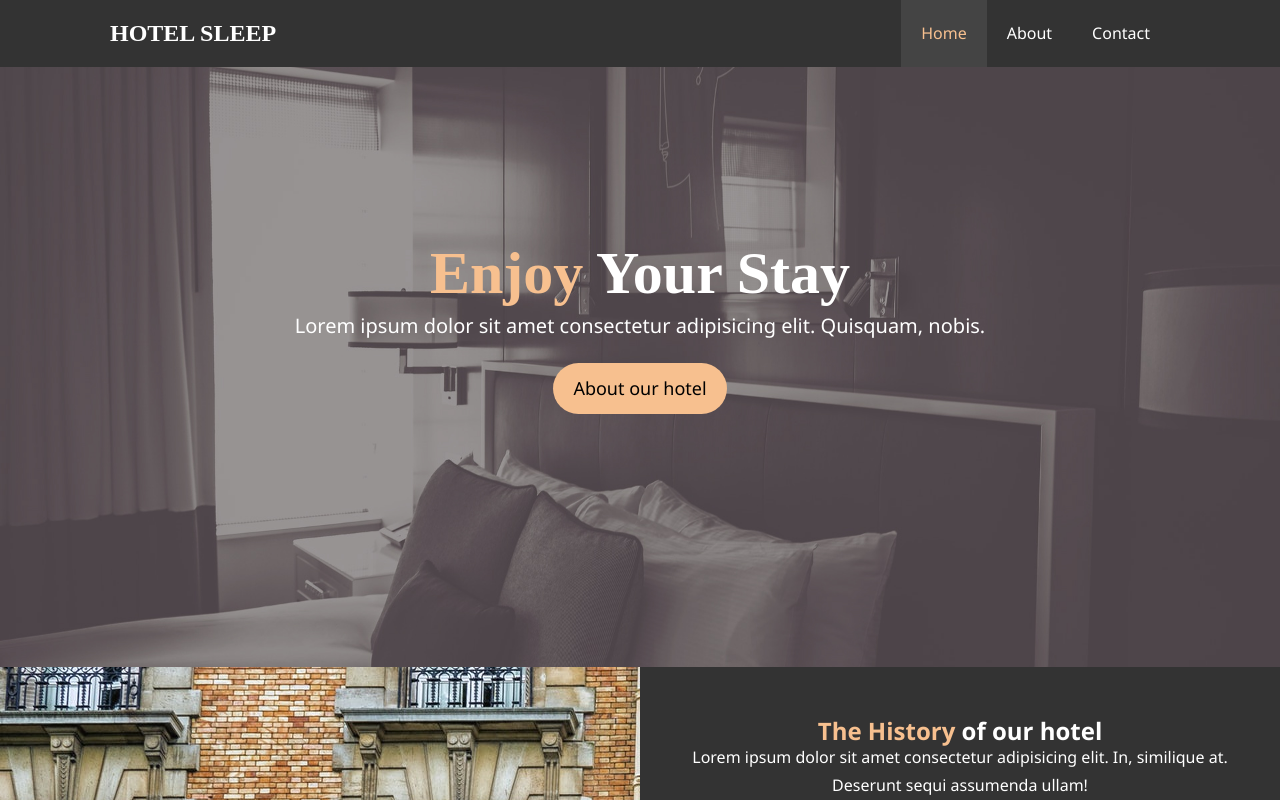
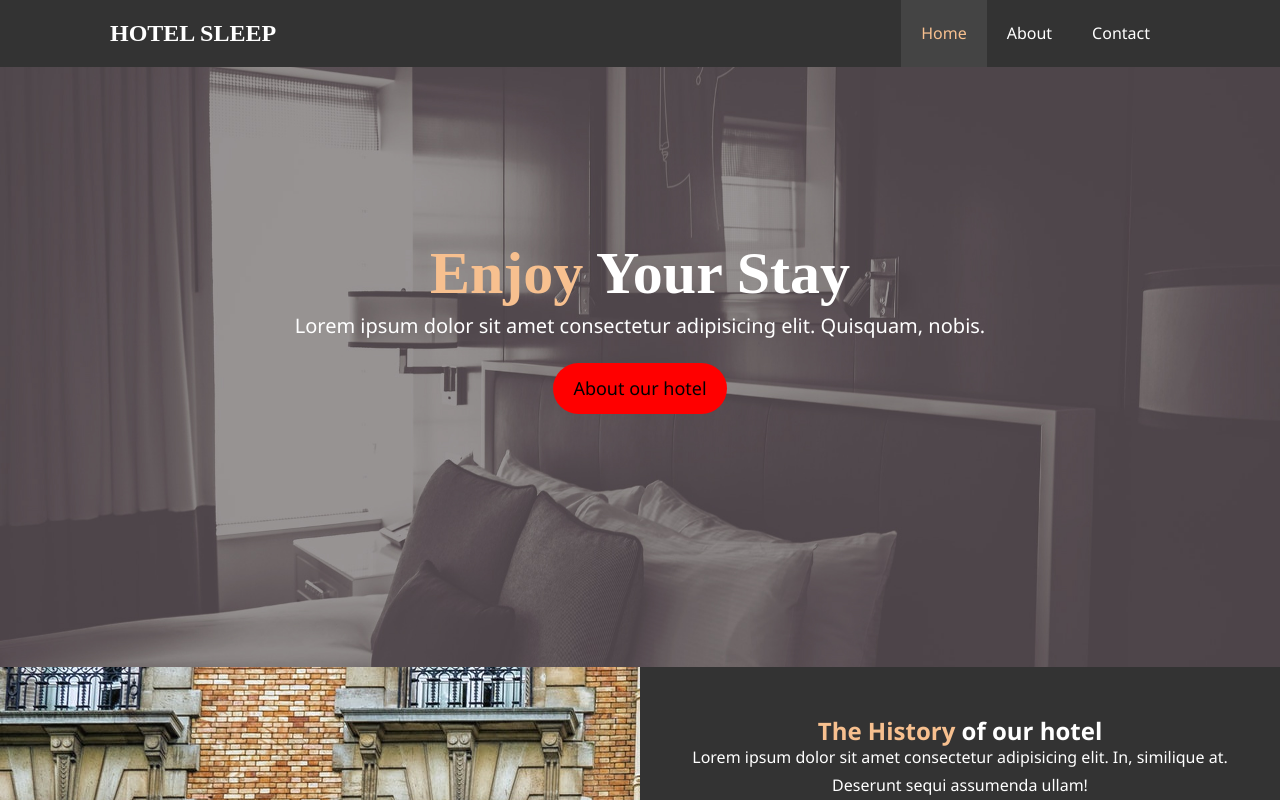
Before and after one commit to havocwreckage/hotelapp, a plain HTML site: page index.html in a window 1280 px wide. In both pictures the pointer is over the link "About our hotel". Shown: the top 800 px of the page. Drawn offline with Linux system fonts and the light colour scheme; a web font is replaced by a local one.

Commit message:
changed hover to red

```diff
--- a/css/style.css
+++ b/css/style.css
@@ -73,7 +73,7 @@ a {
     border-radius: 30px;
 }
 .btn:hover{
-    background: #f7c08f;
+    background: red;
     color: black;
     border-radius: 30px;
     border-radius: 1.5em;
```
